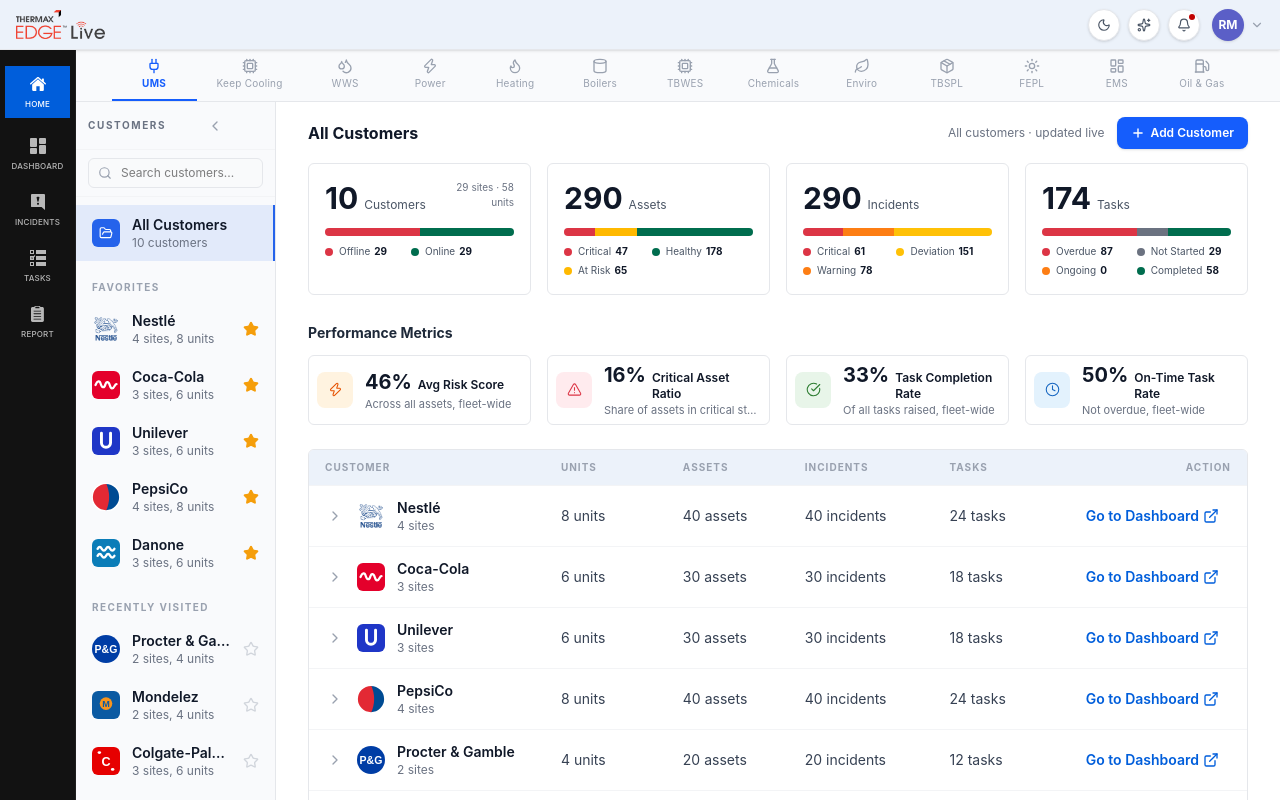
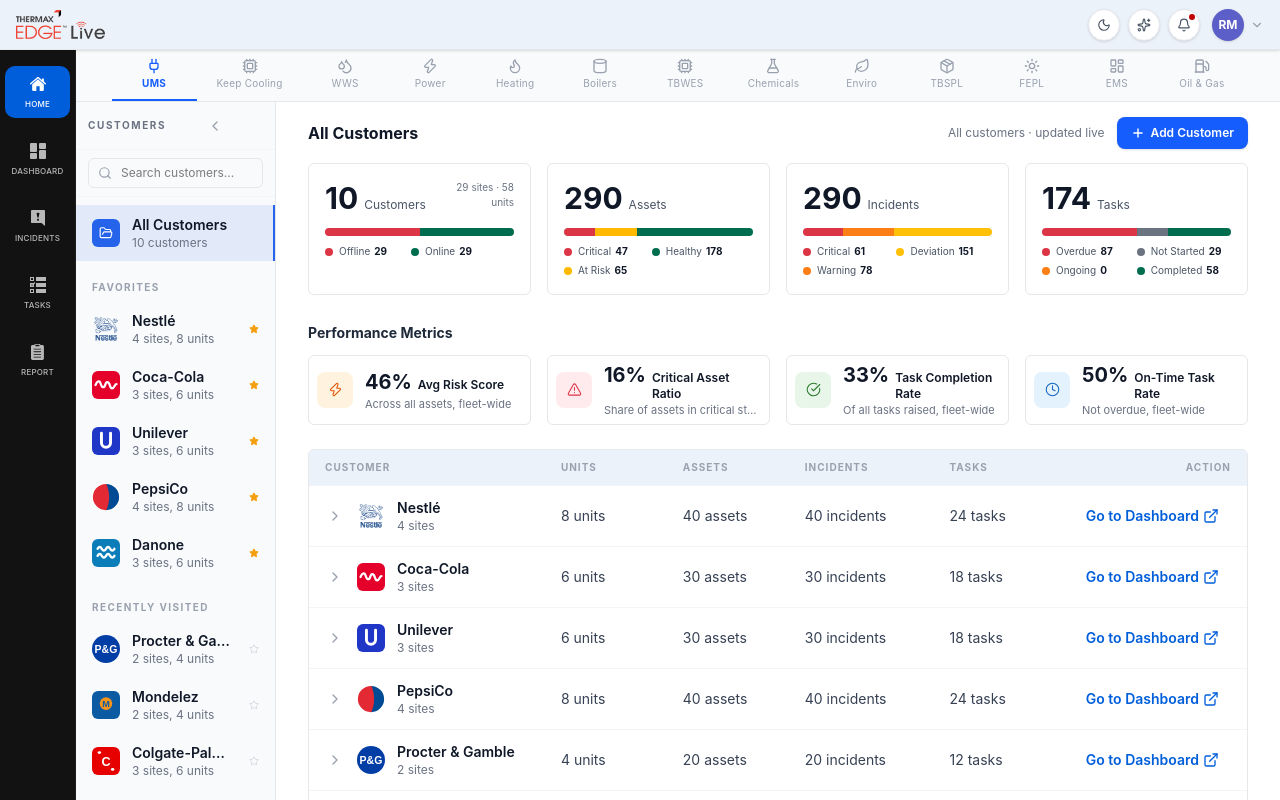
Before and after one commit to ramachandrudum/TmxEdgeLiveNew, a React (Vite) app: page / in a window 1280 px wide. Shown: the top 800 px of the page. Built offline with nearby package versions, Linux system fonts and the light colour scheme.

Commit message:
features added

```diff
--- a/src/components/CustomerSidebar.tsx
+++ b/src/components/CustomerSidebar.tsx
@@ -75,7 +75,7 @@
           title={favs.includes(c.id) ? 'Remove from favorites' : 'Add to favorites'}
         >
           <Star
-            className="w-4 h-4"
+            className="w-[10px] h-[10px]"
             fill={favs.includes(c.id) ? '#F59E0B' : 'none'}
             color={favs.includes(c.id) ? '#F59E0B' : 'currentColor'}
           />
--- a/src/components/IconSidebar.tsx
+++ b/src/components/IconSidebar.tsx
@@ -42,10 +42,10 @@
   return (
     <button
       onClick={onClick}
-      className={`group relative rail-item w-full flex flex-col items-center justify-center gap-[3px] rounded-none transition-all cursor-pointer mb-[15px] overflow-visible ${
+      className={`group relative rail-item w-full flex flex-col items-center justify-center gap-[3px] transition-all cursor-pointer mb-[15px] overflow-visible pt-[10px] pb-[10px] ${
         active
-          ? 'bg-[#005EDB] text-white rounded-[5px] pt-[10px] pb-[10px]'
-          : 'text-white/70 hover:text-white hover:bg-white/10 pt-[5px] pb-1'
+          ? 'bg-[#005EDB] text-white rounded-[10px]'
+          : 'text-white/70 hover:text-white hover:bg-white/10'
       }`}
     >
       <img
--- a/src/data/personas.ts
+++ b/src/data/personas.ts
@@ -12,6 +12,6 @@
   'internal:management': ['home', 'dashboard', 'incidents', 'tasks', 'report'],
   'internal:buhead': ['home', 'dashboard', 'incidents', 'tasks', 'report'],
   'internal:operator': ['home', 'dashboard', 'incidents', 'tasks', 'report'],
-  'external:management': ['home', 'dashboard', 'tasks', 'report'],
-  'external:operator': ['home', 'dashboard', 'incidents', 'report'],
+  'external:management': ['home', 'dashboard', 'incidents', 'tasks', 'report'],
+  'external:operator': ['home', 'dashboard', 'incidents', 'tasks', 'report'],
 }
```
